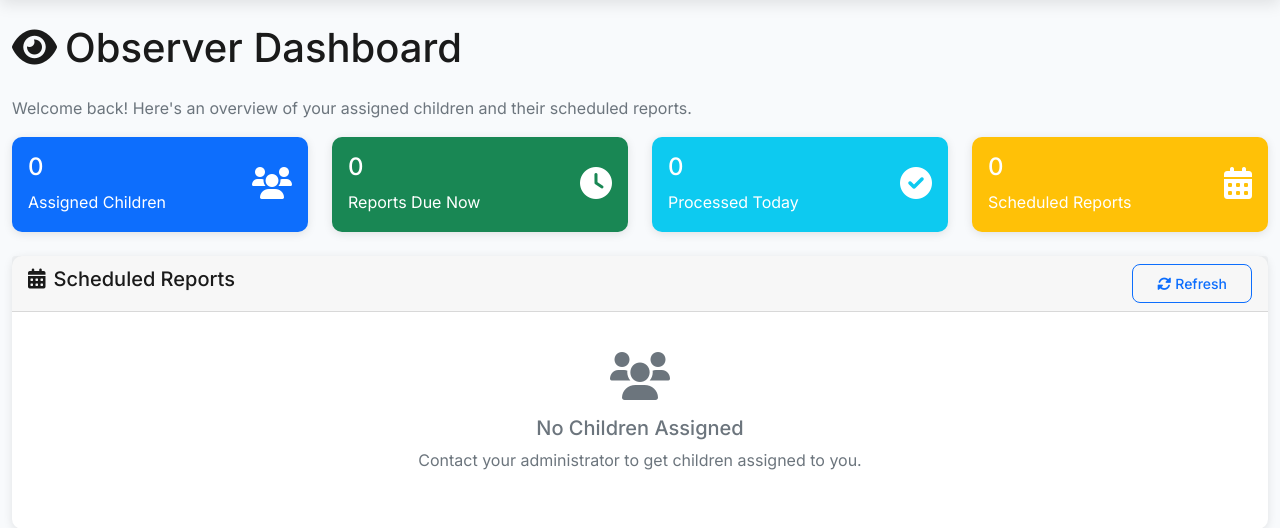
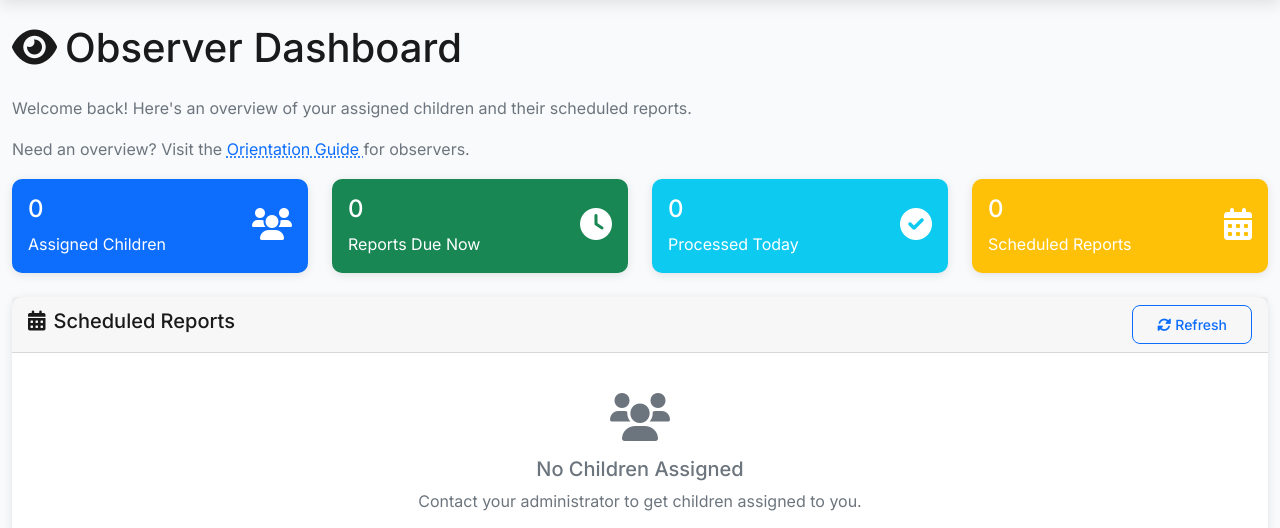
Before and after one commit to Projectworkpls/Final_Obs, a Python web app: template templates/observer/dashboard.html in a window 1280 px wide. Shown: the part 87-615 px from the top of the page. Run offline with Jinja, Linux system fonts and the light colour scheme; the template is opened without the code that fills it, so the values that code supplies are empty; some libraries are stand-ins or nearby versions.

Commit message:
Update dashboard.html

```diff
--- a/templates/observer/dashboard.html
+++ b/templates/observer/dashboard.html
@@ -9,6 +9,20 @@
             <i class="fas fa-eye me-2"></i>Observer Dashboard
         </h1>
         <p class="text-muted">Welcome back! Here's an overview of your assigned children and their scheduled reports.</p>
+
+        <!-- Orientation Guide link: hidden in text -->
+        <p class="mt-2">
+            <span class="text-muted">
+                Need an overview? Visit the
+                <a href="https://docs.google.com/presentation/d/1t1X80PY_FA-JP-Qp8DBnDag5Q-_o3gLSyx28DTNGkpY/edit?usp=sharing"
+                   target="_blank"
+                   style="text-decoration: underline dotted;">
+                   Orientation Guide
+                </a>
+                for observers.
+            </span>
+        </p>
+        <!-- End Orientation Guide link -->
     </div>
 </div>
 
```
